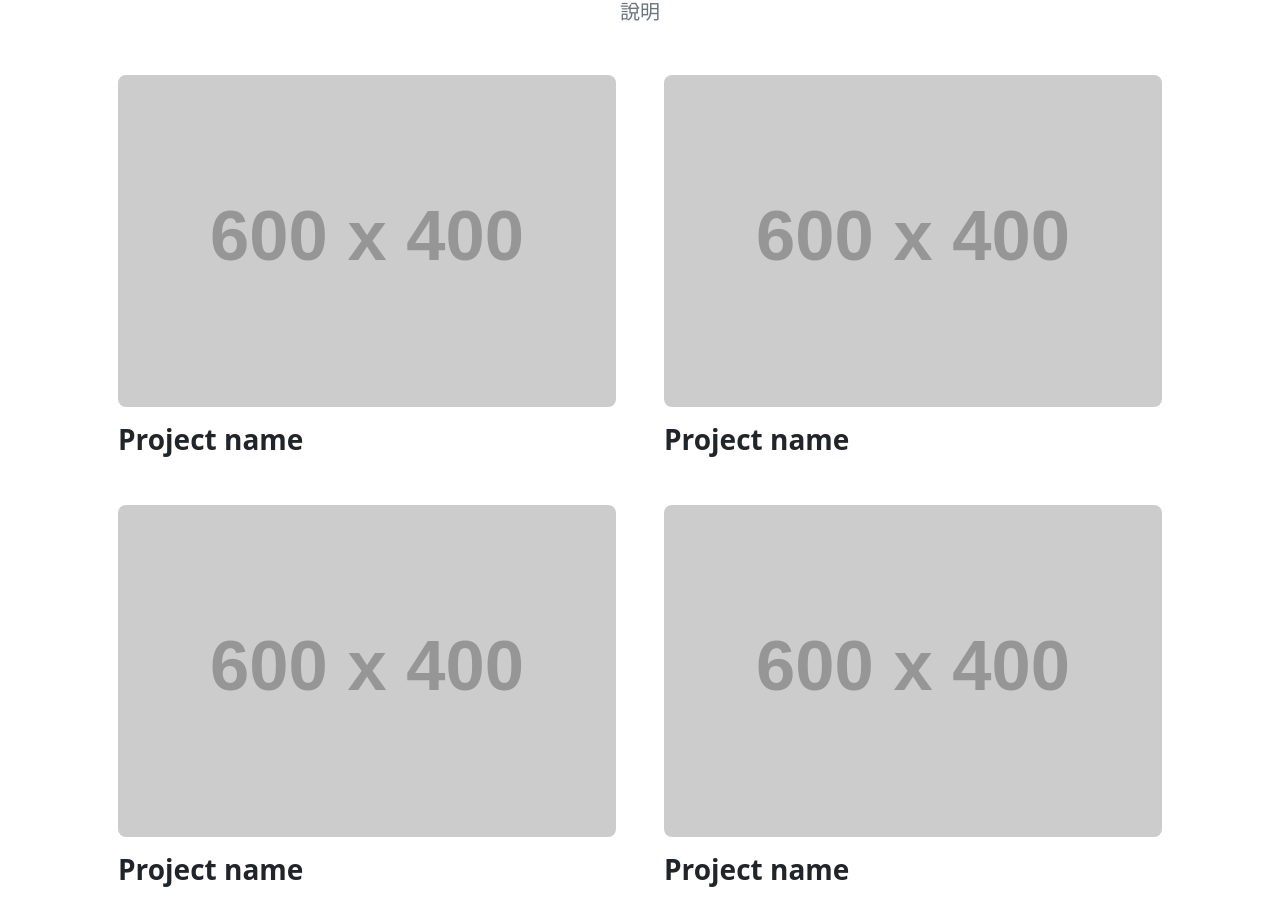
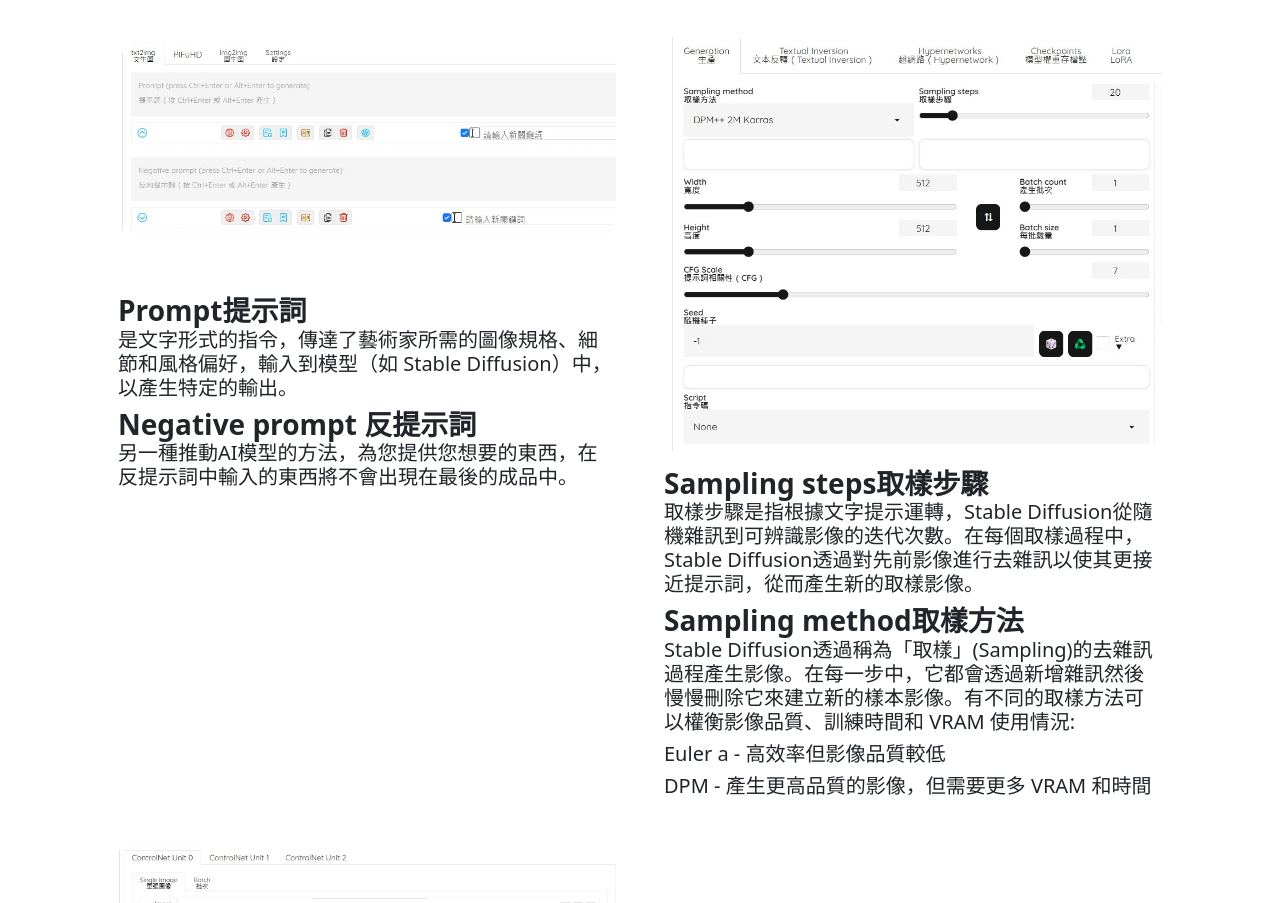
Before and after one commit to asz18369/A10, a plain HTML site: page path/system03.html in a window 1280 px wide. Shown: the part 205-1108 px from the top of the page. Drawn offline with nearby package versions, Linux system fonts and the light colour scheme; placeholder pictures from the web are drawn by us.

Commit message:
system03

```diff
--- a/path/system03.html
+++ b/path/system03.html
@@ -50,40 +50,41 @@
         <section class="py-5">
             <div class="container px-5 my-5">
                 <div class="text-center mb-5">
-                    <h1 class="fw-bolder">專題系統化面展示與說明03</h1>
-                    <p class="lead fw-normal text-muted mb-0">說明</p>
+                    <h1 class="fw-bolder">使用參數與步驟</h1>
+                    <p class="lead fw-normal text-muted mb-0"></p>
                 </div>
                 <div class="row gx-5">
                     <div class="col-lg-6">
                         <div class="position-relative mb-5">
-                            <img class="img-fluid rounded-3 mb-3" src="https://dummyimage.com/600x400/343a40/6c757d"
+                            <img class="img-fluid rounded-5 mb-5" src="img/參數/01.jpg"
                                 alt="..." />
-                            <a class="h3 fw-bolder text-decoration-none link-dark stretched-link" href="#!">Project
-                                name</a>
+                            <a class="h3 fw-bolder text-decoration-none link-dark stretched-link" href="#!">Prompt提示詞</a>
+                            <h5>是文字形式的指令，傳達了藝術家所需的圖像規格、細節和風格偏好，輸入到模型（如 Stable Diffusion）中，以產生特定的輸出。</h5>
+                            <a class="h3 fw-bolder text-decoration-none link-dark stretched-link" href="#!">Negative prompt 反提示詞</a>
+                            <h5>另一種推動AI模型的方法，為您提供您想要的東西，在反提示詞中輸入的東西將不會出現在最後的成品中。</h5>
                         </div>
                     </div>
                     <div class="col-lg-6">
                         <div class="position-relative mb-5">
-                            <img class="img-fluid rounded-3 mb-3" src="https://dummyimage.com/600x400/343a40/6c757d"
+                            <img class="img-fluid rounded-3 mb-3" src="img/參數/SD.jpg"
                                 alt="..." />
-                            <a class="h3 fw-bolder text-decoration-none link-dark stretched-link" href="#!">Project
-                                name</a>
+                            <a class="h3 fw-bolder text-decoration-none link-dark stretched-link" href="#!">Sampling steps取樣步驟</a>
+                            <h5>取樣步驟是指根據文字提示運轉，Stable Diffusion從隨機雜訊到可辨識影像的迭代次數。在每個取樣過程中，Stable Diffusion透過對先前影像進行去雜訊以使其更接近提示詞，從而產生新的取樣影像。</h5>
+                            <a class="h3 fw-bolder text-decoration-none link-dark stretched-link" href="#!">Sampling method取樣方法</a>
+                            <h5>Stable Diffusion透過稱為「取樣」(Sampling)的去雜訊過程產生影像。在每一步中，它都會透過新增雜訊然後慢慢刪除它來建立新的樣本影像。有不同的取樣方法可以權衡影像品質、訓練時間和 VRAM 使用情況:</h5>
+                            <h5>Euler a - 高效率但影像品質較低</h5>
+                            <h5>DPM - 產生更高品質的影像，但需要更多 VRAM 和時間</h5>
                         </div>
                     </div>
                     <div class="col-lg-6">
                         <div class="position-relative mb-5 mb-lg-0">
-                            <img class="img-fluid rounded-3 mb-3" src="https://dummyimage.com/600x400/343a40/6c757d"
+                            <img class="img-fluid rounded-3 mb-3" src="img/參數/cn.jpg"
                                 alt="..." />
-                            <a class="h3 fw-bolder text-decoration-none link-dark stretched-link" href="#!">Project
-                                name</a>
-                        </div>
-                    </div>
-                    <div class="col-lg-6">
-                        <div class="position-relative">
-                            <img class="img-fluid rounded-3 mb-3" src="https://dummyimage.com/600x400/343a40/6c757d"
-                                alt="..." />
-                            <a class="h3 fw-bolder text-decoration-none link-dark stretched-link" href="#!">Project
-                                name</a>
+                            <a class="h3 fw-bolder text-decoration-none link-dark stretched-link" href="#!">Control Step控制步驟</a>
+                            <h5>開始控制步驟 - 這設定了 ControlNet 開始來指導影像產生時的步驟。較高的起始步驟意味著 ControlNet 開始影響的時間較晚。</h5>
+                            <h5>結束控制步驟 - 設定 ControlNet 停止套用約束/影響時的步驟。較低的結束步驟意味著 ControlNet 會更快停止影響。</h5>
+                            <a class="h3 fw-bolder text-decoration-none link-dark stretched-link" href="#!">Script腳本</a>
+                            <h5>是一種專為影像產生和操作而設計的神經網路結構。它可以增強對影像產生過程的控制，腳本的精確細節可能會根據預設的應用程式和使用者要求而有所不同。</h5>
                         </div>
                     </div>
                 </div>
```
Also changed, not shown: path/img/參數/01.jpg (added), path/img/參數/SD.jpg (added), path/img/參數/cn.jpg (added).
